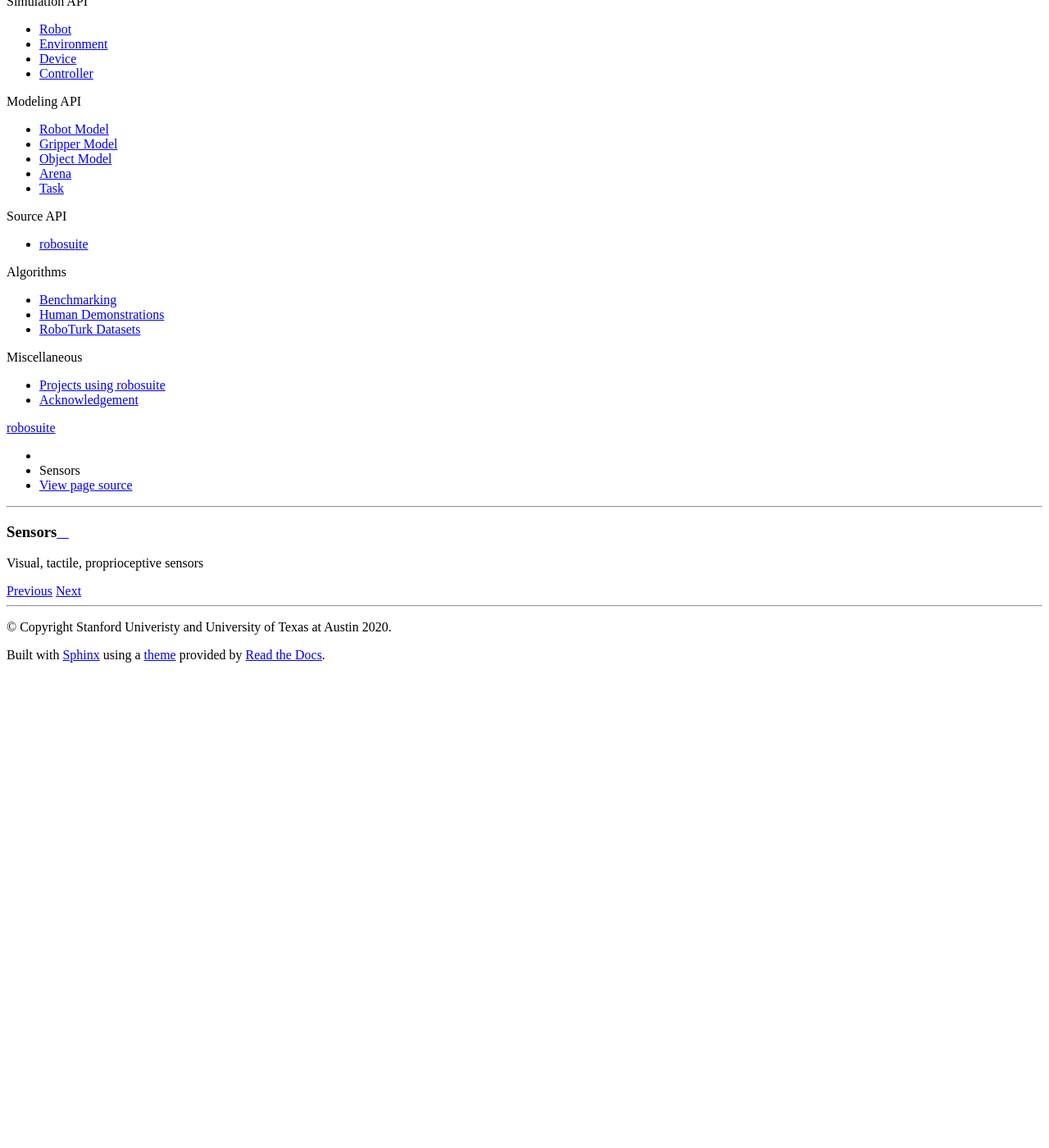
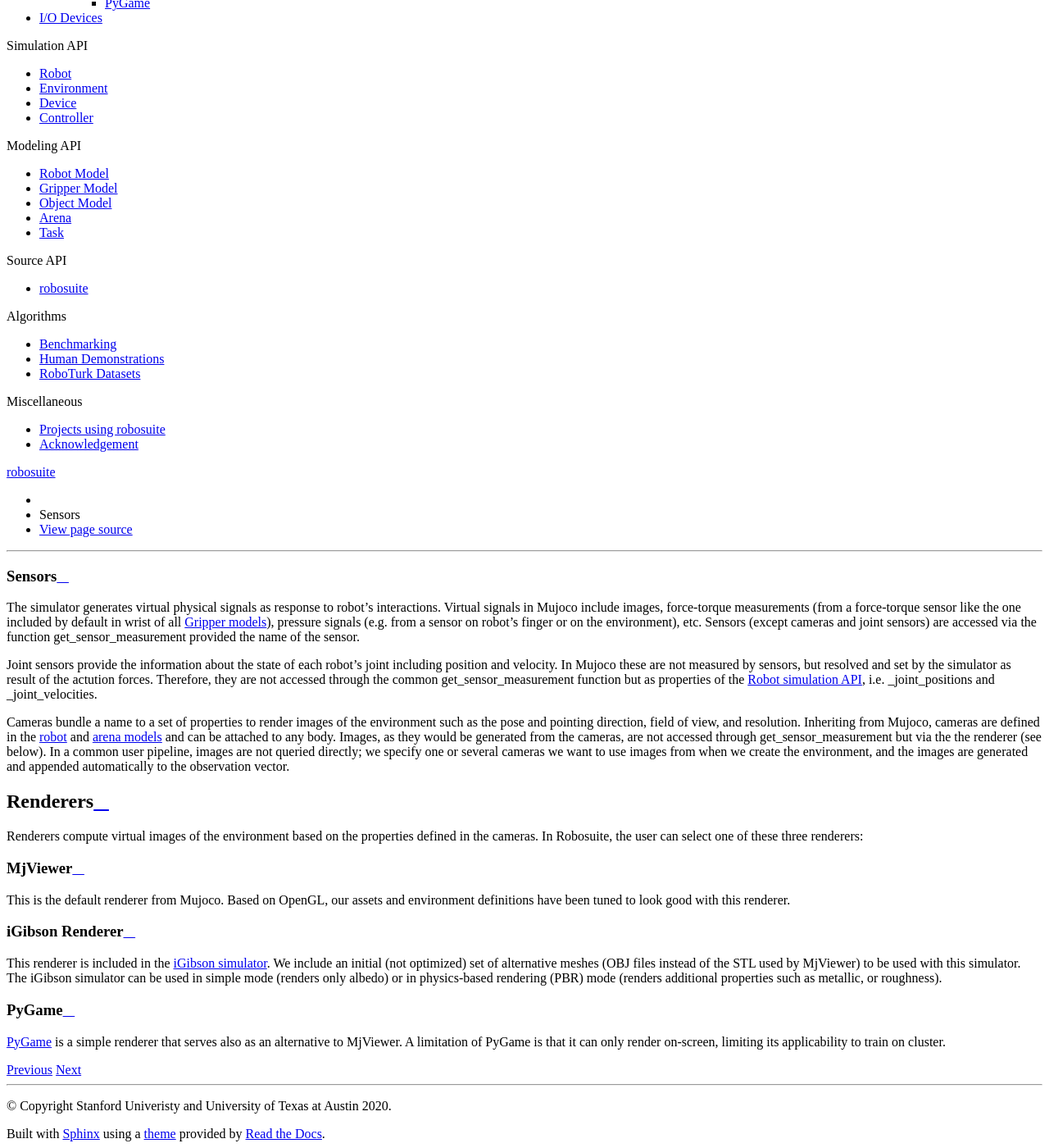
Before and after one commit to ARISE-Initiative/robosuite, a Sphinx documentation site: the page built from docs/modules/sensors.md, in a window 1280 px wide and 1400 px high, scrolled down 404 px. Shown: the whole window at 82% size. Built offline with Sphinx 7.4.7 and the Read the Docs theme 2.0.0, drawn with Linux system fonts in a browser that asks for light colours; before the commit the page ends 1220 px from its top, so only the background shows below that; some of the changed text lies outside the part shown.

Commit message:
removed separate renderers page. first version of sensors

```diff
--- a/docs/index.rst
+++ b/docs/index.rst
@@ -30,7 +30,6 @@ Welcome to robosuite's documentation!
    modules/environments
    modules/sensors
    modules/devices
-   modules/renderers
 
 .. toctree::
    :maxdepth: 1
--- a/docs/modules/sensors.md
+++ b/docs/modules/sensors.md
@@ -1,3 +1,23 @@
 # Sensors
 
-Visual, tactile, proprioceptive sensors
+The simulator generates virtual physical signals as response to robot's interactions. Virtual signals in Mujoco include images, force-torque measurements (from a force-torque sensor like the one included by default in wrist of all [Gripper models](../modeling/gripper_model)), pressure signals (e.g. from a sensor on robot's finger or on the environment), etc. Sensors (except cameras and joint sensors) are accessed via the function get_sensor_measurement provided the name of the sensor.
+
+Joint sensors provide the information about the state of each robot's joint including position and velocity. In Mujoco these are not measured by sensors, but resolved and set by the simulator as result of the actution forces. Therefore, they are not accessed through the common get_sensor_measurement function but as properties of the [Robot simulation API](../simulation/robot), i.e. _joint_positions and _joint_velocities.
+
+Cameras bundle a name to a set of properties to render images of the environment such as the pose and pointing direction, field of view, and resolution. Inheriting from Mujoco, cameras are defined in the [robot](../modeling/robot_model) and [arena models](../modeling/arena) and can be attached to any body. Images, as they would be generated from the cameras, are not accessed through get_sensor_measurement but via the the renderer (see below). In a common user pipeline, images are not queried directly; we specify one or several cameras we want to use images from when we create the environment, and the images are generated and appended automatically to the observation vector.
+
+#### Renderers
+
+Renderers compute virtual images of the environment based on the properties defined in the cameras. In Robosuite, the user can select one of these three renderers:
+
+##### MjViewer
+
+This is the default renderer from Mujoco. Based on OpenGL, our assets and environment definitions have been tuned to look good with this renderer.
+
+##### iGibson Renderer
+
+This renderer is included in the [iGibson simulator](http://svl.stanford.edu/igibson/). We include an initial (not optimized) set of alternative meshes (OBJ files instead of the STL used by MjViewer) to be used with this simulator. The iGibson simulator can be used in simple mode (renders only albedo) or in physics-based rendering (PBR) mode (renders additional properties such as metallic, or roughness).
+
+##### PyGame
+
+[PyGame](https://www.pygame.org/news) is a simple renderer that serves also as an alternative to MjViewer. A limitation of PyGame is that it can only render on-screen, limiting its applicability to train on cluster.
```
Also changed, not shown: docs/modules/renderers.md (deleted, +0 -3 lines).
